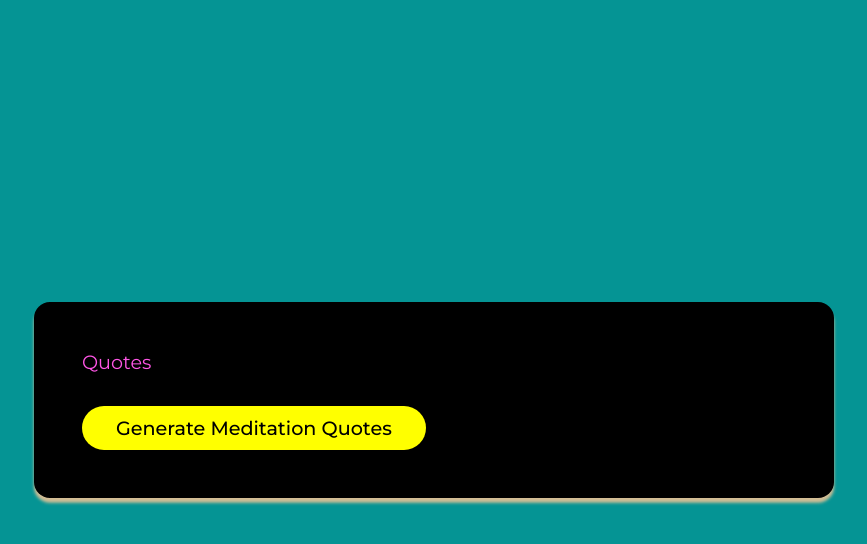
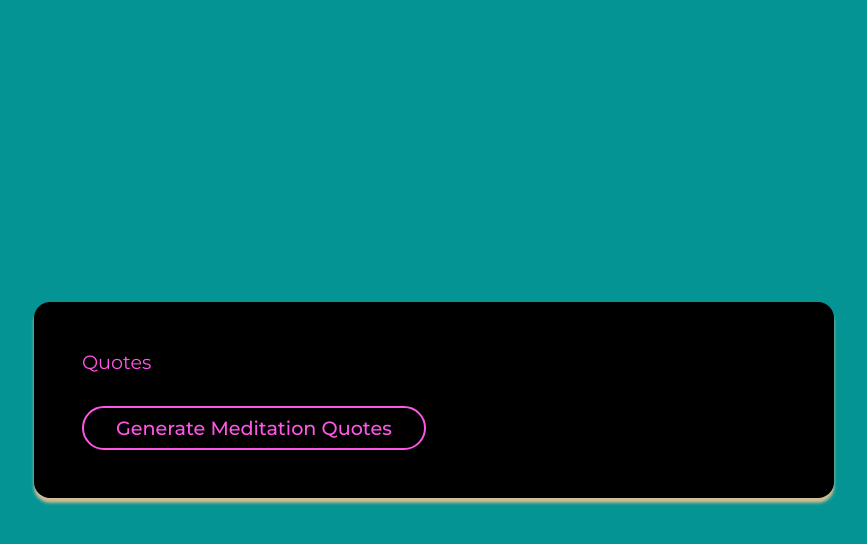
Before and after one commit to CalebCheptumo/Meditation-Quotes-Generator, a plain HTML site: page index.html in a window 1280 px wide. In both pictures the pointer is over the button "Generate Meditation Quotes". Shown: the whole page, without its empty margins (206-1073 px from the left). Drawn offline with Linux system fonts and the light colour scheme.

Commit message:
style button on hover

```diff
--- a/style.css
+++ b/style.css
@@ -38,5 +38,15 @@ button{
     border-radius: 100vw;
     cursor: pointer;
     user-select: none;
+    transition: 200ms ease-in-out background-color,
+                200ms ease-in-out border-color,
+                200ms ease-in-out color
+    ;
 
 }
+
+button:hover {
+    border-color: #ff56e6;
+    background-color:black ;
+    color: #ff56e6;
+}
```
